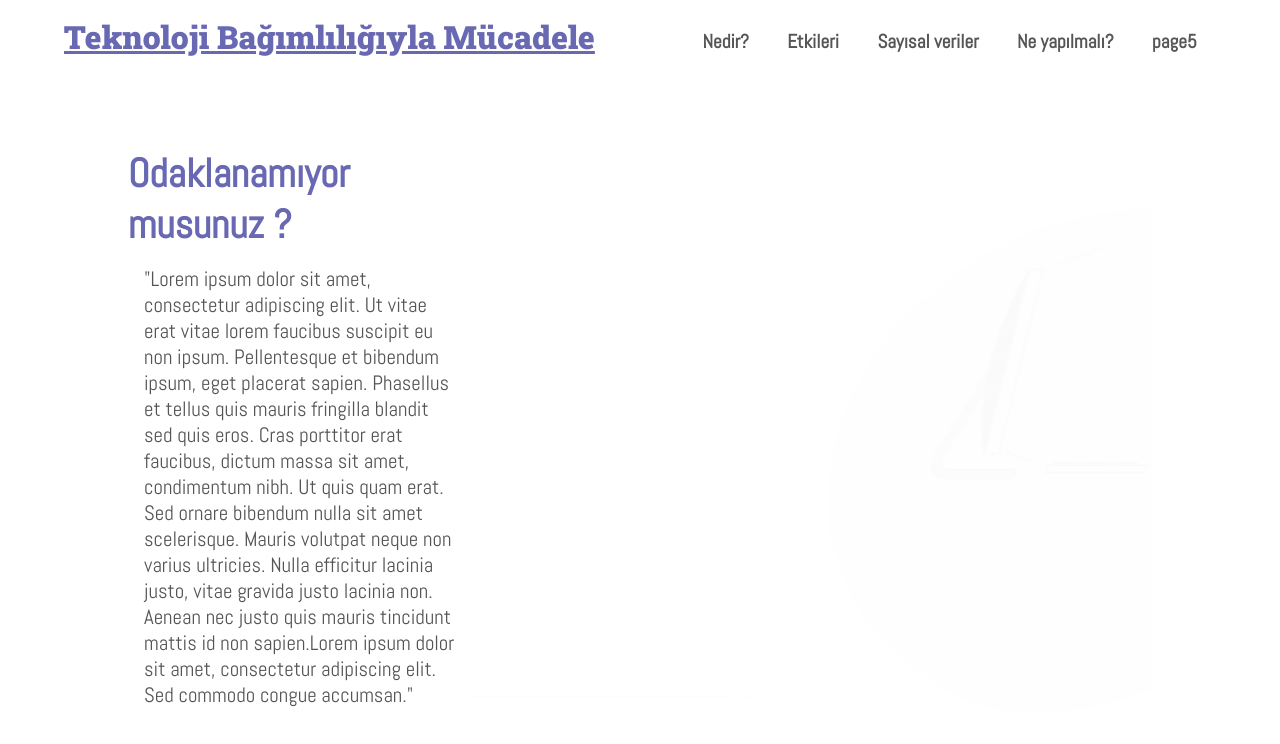
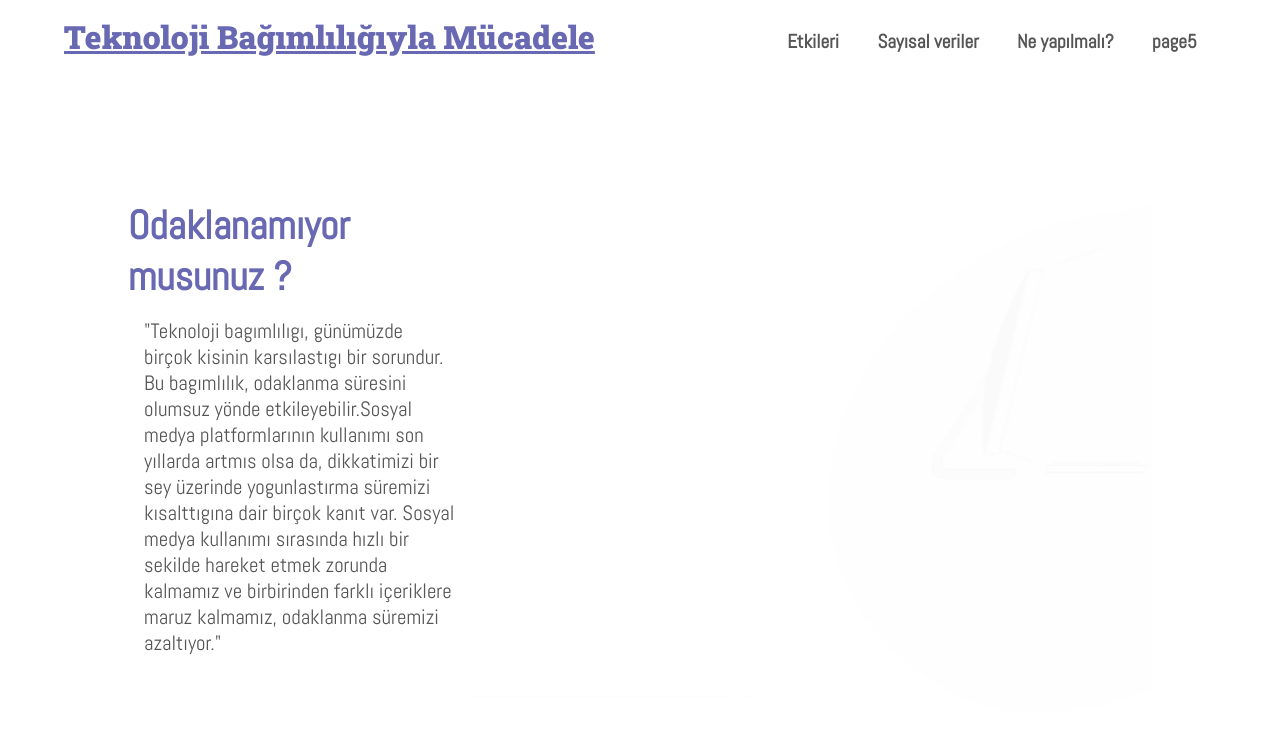
Before and after one commit to ArslanBunyamin/tbm, a React (Vite) app: page / in a window 1280 px wide. Shown: the top 744 px of the page. Built offline with nearby package versions, Linux system fonts and the light colour scheme.

Commit message:
added real texts

```diff
--- a/src/App.scss
+++ b/src/App.scss
@@ -122,7 +122,6 @@ body {
       display: flex;
       justify-content: center;
       align-items: center;
-      text-decoration: underline;
     }
 
     .links {
@@ -241,7 +240,7 @@ body {
       font-size: 2rem;
       font-weight: 900;
       margin: .5rem 0 1.5rem;
-      color: #eee;
+      color: $tekhelet;
     }
 
     .cards {
@@ -249,20 +248,26 @@ body {
       height: 100%;
       display: grid;
       grid-template-columns: repeat(3, 1fr);
-      gap: 2rem;
+      padding-top: 3rem;
+      gap: 1rem;
 
       .card {
         display: flex;
         flex-direction: column;
         align-items: center;
-        background-color: #fff3;
-        border-radius: 16px;
-        padding: 1.8rem;
+        padding: 1rem;
         overflow: hidden;
 
+        &:nth-child(2) {
+          border: 4px dashed $tekhelet;
+          border-radius: 1rem;
+          transform: translateY(-3rem);
+        }
+
         .descCont {
-          padding: .4rem 0;
+          padding: 1.5rem 0;
           overflow: hidden;
+          text-align: center;
 
           .descHeader {
             padding-bottom: .3rem;
@@ -272,7 +277,7 @@ body {
 
           .desc {
             font-size: 1.15rem;
-            opacity: .8;
+            opacity: .9;
             font-weight: 400;
           }
         }
@@ -354,7 +359,7 @@ body {
     .suggestions {
       display: grid;
       grid-template-columns: 1fr 1fr;
-      gap: 1rem;
+      gap: 1.5rem;
       color: $textColor;
 
 
--- a/src/components/Effects.jsx
+++ b/src/components/Effects.jsx
@@ -15,13 +15,11 @@ const Effects = () => {
             <div className="descCont">
               <div className="descHeader">Yorgunluk</div>
               <div className="desc">
-                Lorem ipsum dolor sit amet, consectetur adipiscing elit. Fusce
-                finibus sapien nisl, non iaculis lectus commodo id. Duis gravida
-                leo quis velit dignissim ornare. Duis fringilla orci nisi.
-                Mauris urna libero, venenatis pulvinar enim in, sollicitudin
-                elementum magna. Pellentesque habitant morbi tristique senectus
-                et netus et malesuada fames ac turpis egestas. Aliquam interdum
-                ante sed eros tincidunt blandit.
+                Birçok insan, teknoloji cihazlarına uzun saatler boyunca bakarak
+                yorgunluk, bas agrısı, göz yorgunlugu ve uyku problemleri
+                yasayabilir. Ayrıca, sosyal medya ve diger teknolojik
+                uygulamaların sürekli olarak yenilenen içerikleriyle ugrasmak da
+                zihinsel yorgunluga neden olabilir.
               </div>
             </div>
           </div>
@@ -30,13 +28,11 @@ const Effects = () => {
             <div className="descCont">
               <div className="descHeader">Stres</div>
               <div className="desc">
-                Lorem ipsum dolor sit amet, consectetur adipiscing elit. Fusce
-                finibus sapien nisl, non iaculis lectus commodo id. Duis gravida
-                leo quis velit dignissim ornare. Duis fringilla orci nisi.
-                Mauris urna libero, venenatis pulvinar enim in, sollicitudin
-                elementum magna. Pellentesque habitant morbi tristique senectus
-                et netus et malesuada fames ac turpis egestas. Aliquam interdum
-                ante sed eros tincidunt blandit.
+                Teknoloji bagımlılıgı ile depresyon ve anksiyete arasında bir
+                iliski olabilecegine dair bazı kanıtlar bulunmaktadır.
+                Teknoloji, son derece kullanıslı ve pratik bir araç olabilirken,
+                asırı kullanım bagımlılıga neden olabilir ve bu da zihinsel
+                saglık üzerinde olumsuz etkilere yol açabilir.
               </div>
             </div>
           </div>
@@ -45,11 +41,12 @@ const Effects = () => {
             <div className="descCont">
               <div className="descHeader">Erken yasta saglık problemleri</div>
               <div className="desc">
-                Lorem ipsum dolor sit amet, consectetur adipiscing elit. Fusce
-                finibus sapien nisl, non iaculis lectus commodo id. Duis gravida
-                leo quis velit dignissim ornare. Duis fringilla orci nisi.
-                Mauris urna libero, venenatis pulvinar enim in, sollicitudin
-                elementum magna.
+                Ekran basında uzun saatler geçirmek boyun ve omuz bölgesindeki
+                kaslarda agrıya neden olmakla beraber omurga egriligi, kamburluk
+                gibi sorunlara sebebiyet veriyor. Bu durum özellikle de
+                çocukları ve gelisme çagındaki gençleri olumsuz etkiliyor. Durus
+                ve oturus bozuklugundan kaynaklanan kas gerilmeleri kas ve
+                iskelet sistemi bozukluklarına yol açıyor
               </div>
             </div>
           </div>
--- a/src/components/Graphics.jsx
+++ b/src/components/Graphics.jsx
@@ -16,11 +16,11 @@ const Graphics = () => {
         <div className="descCont hidden right">
           <div className="header">Sayısal veriler</div>
           <div className="desc">
-            "Lorem ipsum dolor sit amet, consectetur adipiscing elit. Ut vitae
-            erat vitae lorem faucibus suscipit eu non ipsum. Pellentesque et
-            bibendum ipsum, eget placerat sapien. Phasellus et tellus quis
-            mauris fringilla blandit sed quis eros. Cras porttitor erat
-            faucibus, dictum massa sit amet, condimentum nibh."
+            "Tabloda; teknoloji bagımlılıgının cihaz, platform ve saat bazında
+            agırlık yüzdeleri görülüyor. Kolay ulasılabilirlikleri ve hızlı
+            arayüzleriyle büyük çogunlugu akıllı telefonlar olusturuyor. Sosyal
+            medya ise kısa videolar ile anlık dopamin etkisi yaratarak
+            saatlerimizi harcıyor."
           </div>
           <img src={graphGif} className="hidden" />
         </div>
--- a/src/components/Home.jsx
+++ b/src/components/Home.jsx
@@ -9,16 +9,13 @@ const Home = () => {
         <div className="descCont hidden left">
           <div className="header">Odaklanamıyor musunuz ?</div>
           <div className="desc">
-            "Lorem ipsum dolor sit amet, consectetur adipiscing elit. Ut vitae
-            erat vitae lorem faucibus suscipit eu non ipsum. Pellentesque et
-            bibendum ipsum, eget placerat sapien. Phasellus et tellus quis
-            mauris fringilla blandit sed quis eros. Cras porttitor erat
-            faucibus, dictum massa sit amet, condimentum nibh. Ut quis quam
-            erat. Sed ornare bibendum nulla sit amet scelerisque. Mauris
-            volutpat neque non varius ultricies. Nulla efficitur lacinia justo,
-            vitae gravida justo lacinia non. Aenean nec justo quis mauris
-            tincidunt mattis id non sapien.Lorem ipsum dolor sit amet,
-            consectetur adipiscing elit. Sed commodo congue accumsan."
+            "Teknoloji bagımlılıgı, günümüzde birçok kisinin karsılastıgı bir
+            sorundur. Bu bagımlılık, odaklanma süresini olumsuz yönde
+            etkileyebilir.Sosyal medya platformlarının kullanımı son yıllarda
+            artmıs olsa da, dikkatimizi bir sey üzerinde yogunlastırma süremizi
+            kısalttıgına dair birçok kanıt var. Sosyal medya kullanımı sırasında
+            hızlı bir sekilde hareket etmek zorunda kalmamız ve birbirinden
+            farklı içeriklere maruz kalmamız, odaklanma süremizi azaltıyor."
           </div>
         </div>
         <img src={homeGif} className="hidden" />
--- a/src/components/Navbar.jsx
+++ b/src/components/Navbar.jsx
@@ -5,11 +5,10 @@ const Navbar = () => {
   return (
     <div className="navbarCont">
       <div className="navbar">
-        <div className="siteName">Teknoloji Bağımlılığıyla Mücadele</div>
+        <a href="#home" className="siteName">
+          Teknoloji Bağımlılığıyla Mücadele
+        </a>
         <div className="links">
-          <a className="link" href="#home">
-            Nedir?
-          </a>
           <a className="link" href="#effects">
             Etkileri
           </a>
```
